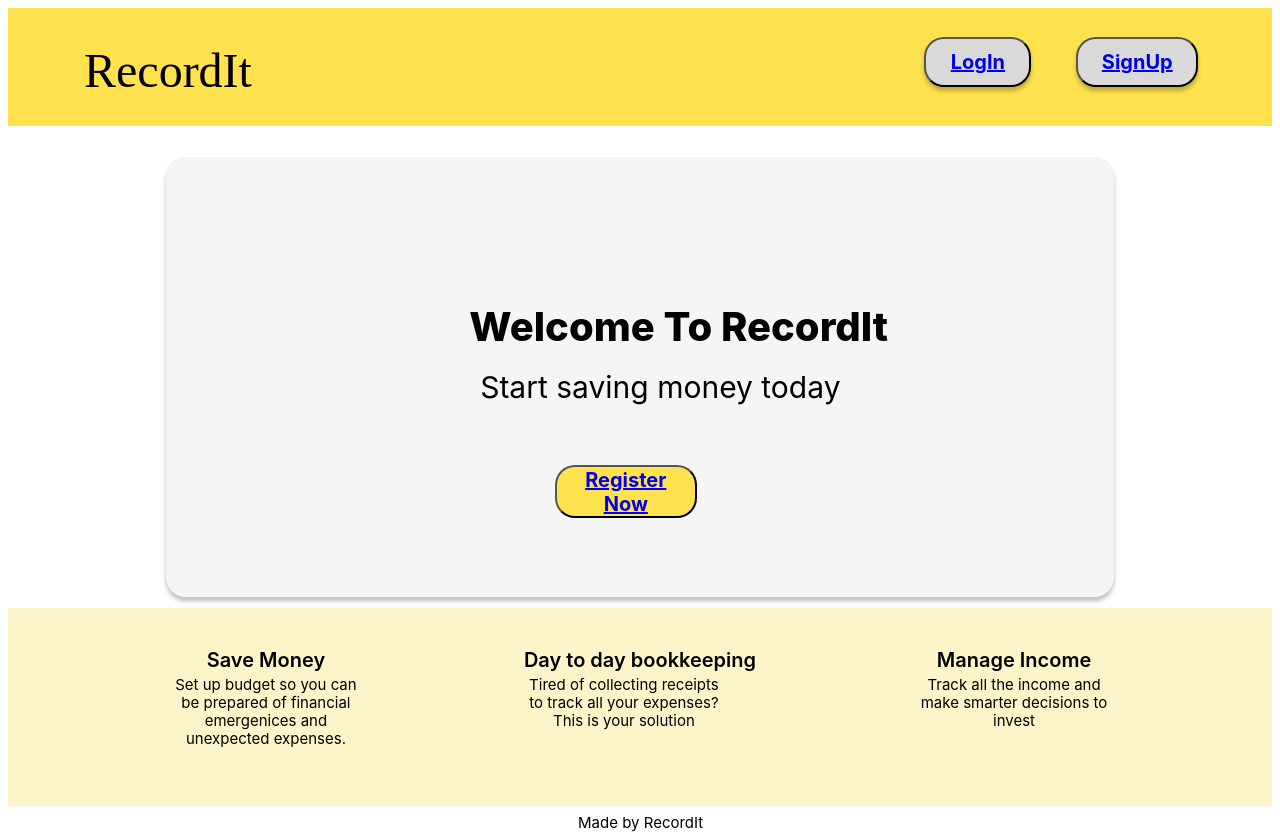
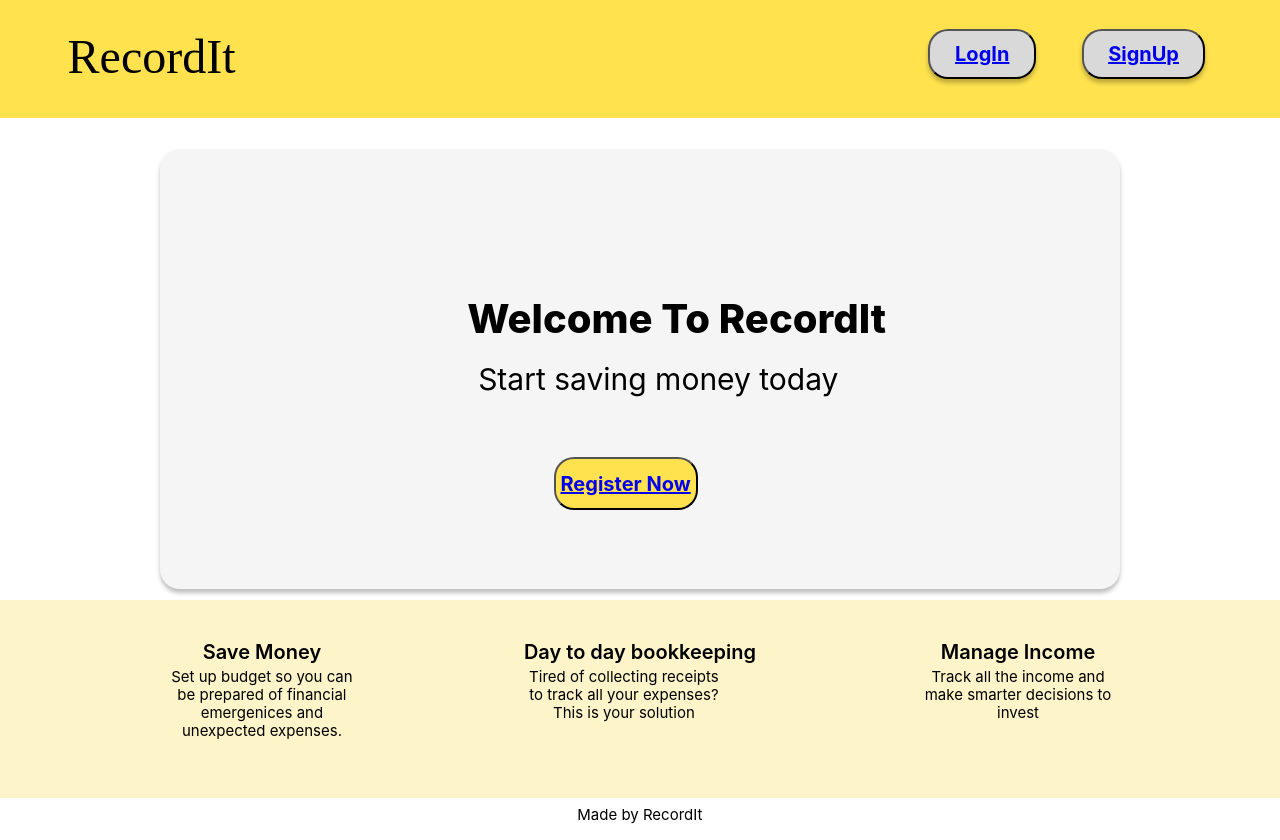
Before and after one commit to AugustRushG/IT_Project, a React (Create React App) app in the folder start_page/: page / in a window 1280 px wide. Built offline with nearby package versions, Linux system fonts and the light colour scheme.

Commit message:
Fixed border problem

```diff
--- a/start_page/src/index.css
+++ b/start_page/src/index.css
@@ -1,3 +1,12 @@
+* {
+  margin: 0;
+  padding: 0;
+  box-sizing: border-box;
+}
+
+
+
+
 
 .App{
   box-sizing: border-box;
@@ -5,6 +14,7 @@
   width: 100%;
   height: 100vh;
   align-items: center;
+
   background: #FFFFFF;
 }
 
@@ -14,6 +24,8 @@
   height: 118px;
   background: #FFE24E;
 }
+
+
 
 .LogIn{
   position: absolute;
@@ -58,10 +70,8 @@
 
 .Header h1{
   position: absolute;
-  left: 76px;
-  right: 1158px;
-  top: 0px;
-  bottom: 26px;
+  left: 5.28%;
+  top: 22.27%;
 
 
   font-style: normal;
```
